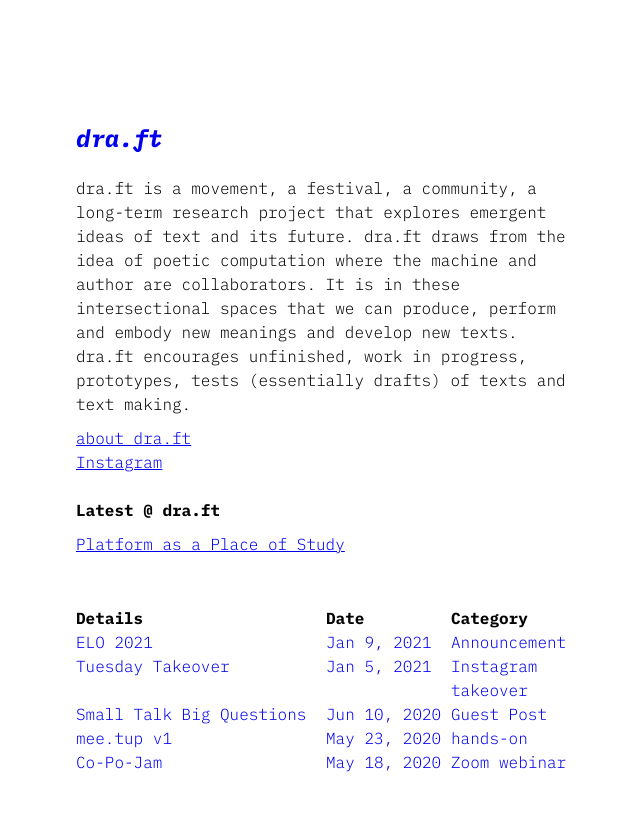
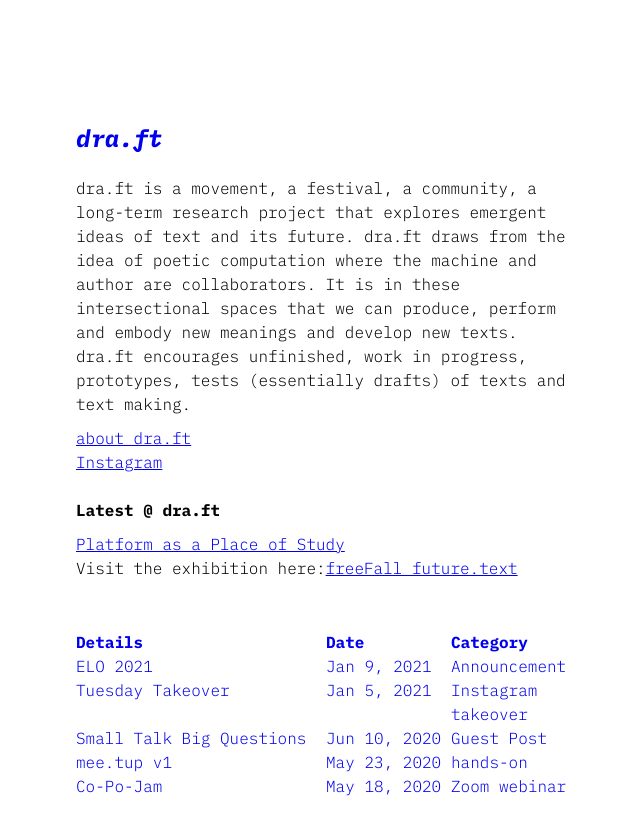
Before and after one commit to dra-ft/dra-ft.github.io, a Jekyll site: the page built from index.html, in a window 1280 px wide. Shown: the top 835 px of the page, without its empty margins (44-684 px from the left). Built offline with Jekyll 4.4.1, drawn with Linux system fonts in a browser that asks for light colours.

Commit message:
Update header.html

```diff
--- a/_includes/header.html
+++ b/_includes/header.html
@@ -20,5 +20,6 @@
       {% for item in site.data.latest %}
         <li><a href="{{ item.url }}" target="_blank">{{ item.title }}</a></li>
       {% endfor %}
+	 <li>Visit the exhibition here:<a href="http://freefall.dra-ft.site/" target="_blank">freeFall future.text<a></li>
     </ul>
   {% endif %}
```
